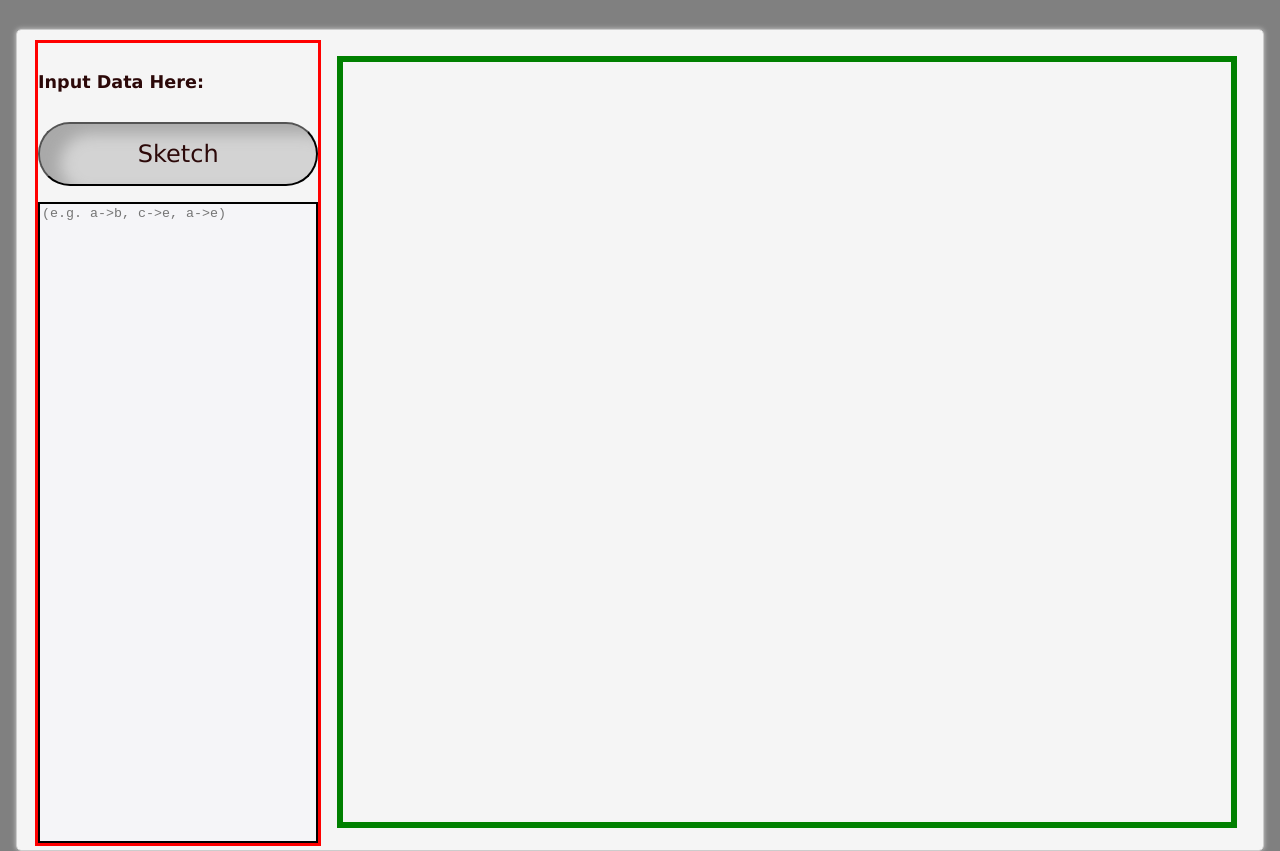
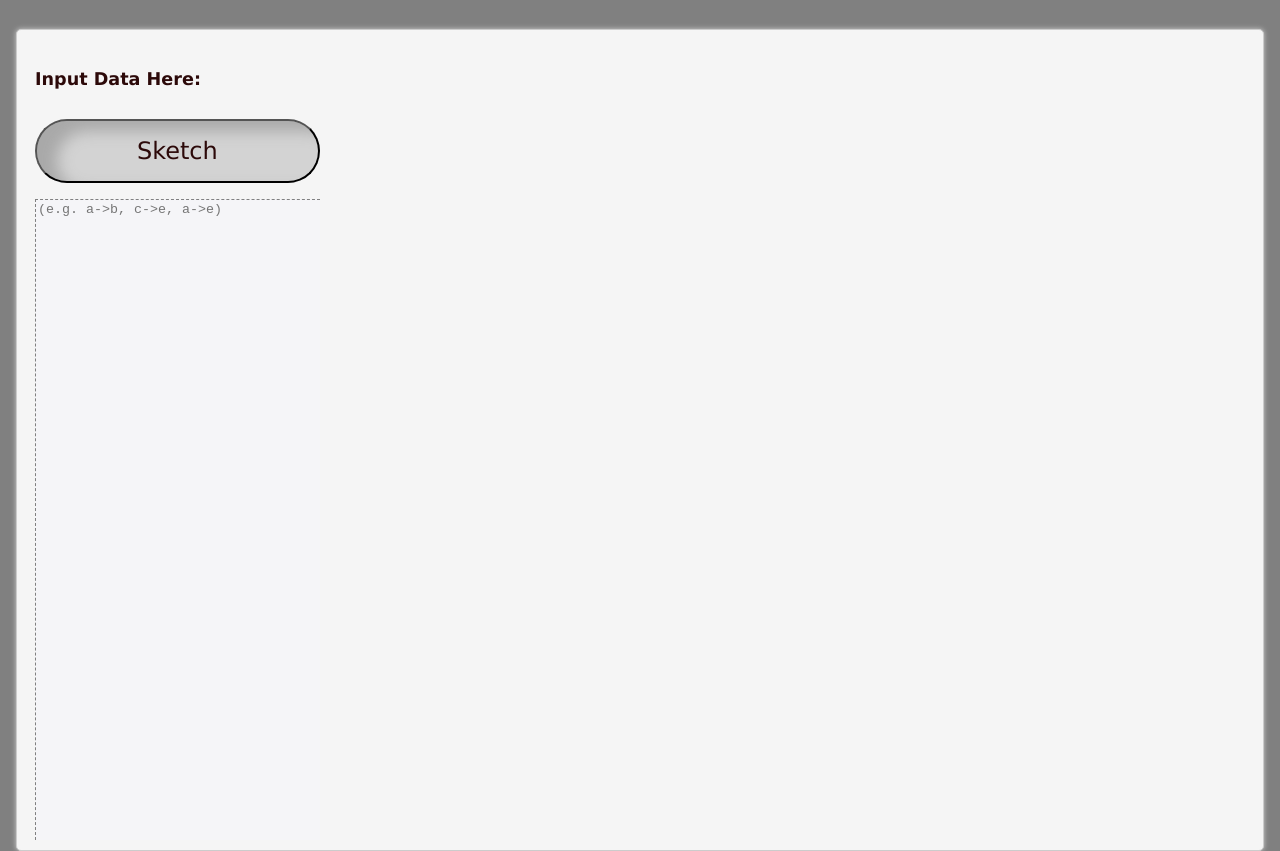
Before and after one commit to hooman734/dag-sketcher, a website: page index.html in a window 1280 px wide. Shown: the part 73-924 px from the top of the page. Drawn offline with Linux system fonts and the light colour scheme.

Commit message:
removed unnecessary border lins

```diff
--- a/index.css
+++ b/index.css
@@ -23,7 +23,7 @@ body {
     overflow: auto;
     margin-left: 1rem;
     margin-right: 1rem;
-    border: solid 6px black;
+
 }
 
 #SVG {
@@ -32,7 +32,6 @@ body {
     width: 95%;
     height: 70%;
     margin-right: 0.5rem;
-    border: solid 6px green;
 }
 
 
@@ -60,7 +59,6 @@ h5 {
     background-color: #f5f5f8;
     cursor: text;
     outline: none;
-    border: solid 2px black;
 }
 
 #data-container {
@@ -70,7 +68,6 @@ h5 {
     width: 95%;
     overflow: auto;
     margin-left: 0.5rem;
-    border: red 3px solid;;
 }
 
 button {
```
